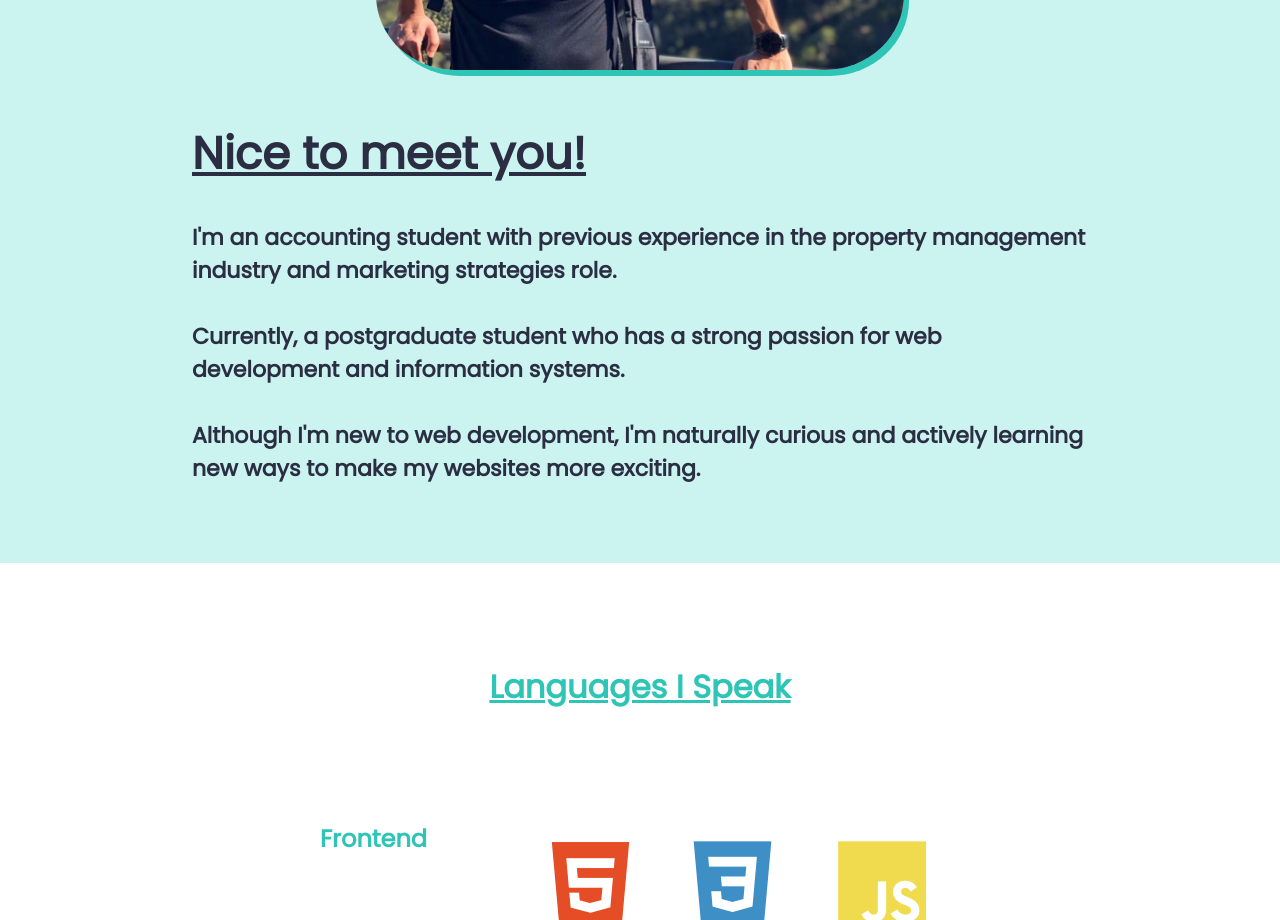
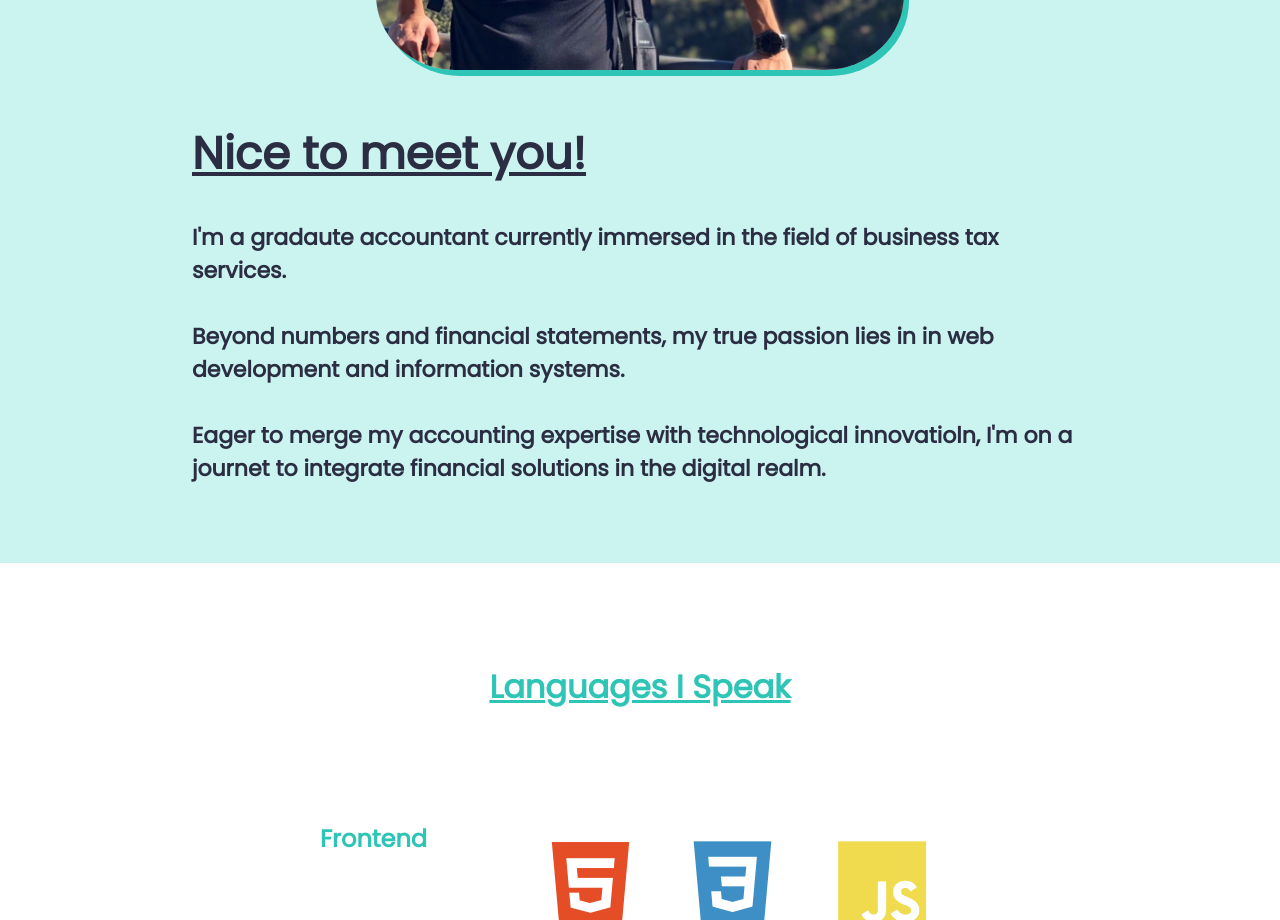
Before and after one commit to jefriw99/My_Portfolio, a React (Create React App) app: page / in a window 1280 px wide. Shown: the part 1480-2400 px from the top of the page. Built offline with nearby package versions, Linux system fonts and the light colour scheme.

Commit message:
Updated new introduction and changed resume doc

```diff
--- a/src/components/body/about/index.js
+++ b/src/components/body/about/index.js
@@ -11,14 +11,15 @@ function About() {
                 <div className="info">
                     <span className="greeting">Nice to meet you!</span>
                     <br/>
-                    <br/>I'm an accounting student with previous experience in the
-                    property management industry and marketing strategies role.
+                    <br/>I'm a gradaute accountant currently immersed in the field of
+                    business tax services.
                     <br/>
-                    <br/>Currently, a postgraduate student who has a strong passion for web
-                    development and information systems.
+                    <br/>Beyond numbers and financial statements, my true passion lies in
+                    in web development and information systems.
                     <br/>
-                    <br/>Although I'm new to web development, I'm naturally curious
-                    and actively learning new ways to make my websites more exciting.
+                    <br/>Eager to merge my accounting expertise with technological
+                    innovatioln, I'm on a journet to integrate financial solutions in
+                    the digital realm.
                 </div>
             </div>
         </div>
--- a/src/components/body/contact/index.js
+++ b/src/components/body/contact/index.js
@@ -14,7 +14,7 @@ function Contact() {
                     <SocialContact />
                 </div>
                 <div className="download">
-                    <a download href={require("../../../download/JEFRI_ISLAM_RESUME_2023.pdf").default}>
+                    <a download href={require("../../../download/JEFRI_ISLAM_RESUME_2024.pdf").default}>
                         <i class='fi-rr-cloud-download download-icon' />Download Resume
                     </a>
                 </div>
```
Also changed, not shown: 2 other files (tests, documents, lock files or other folders).
